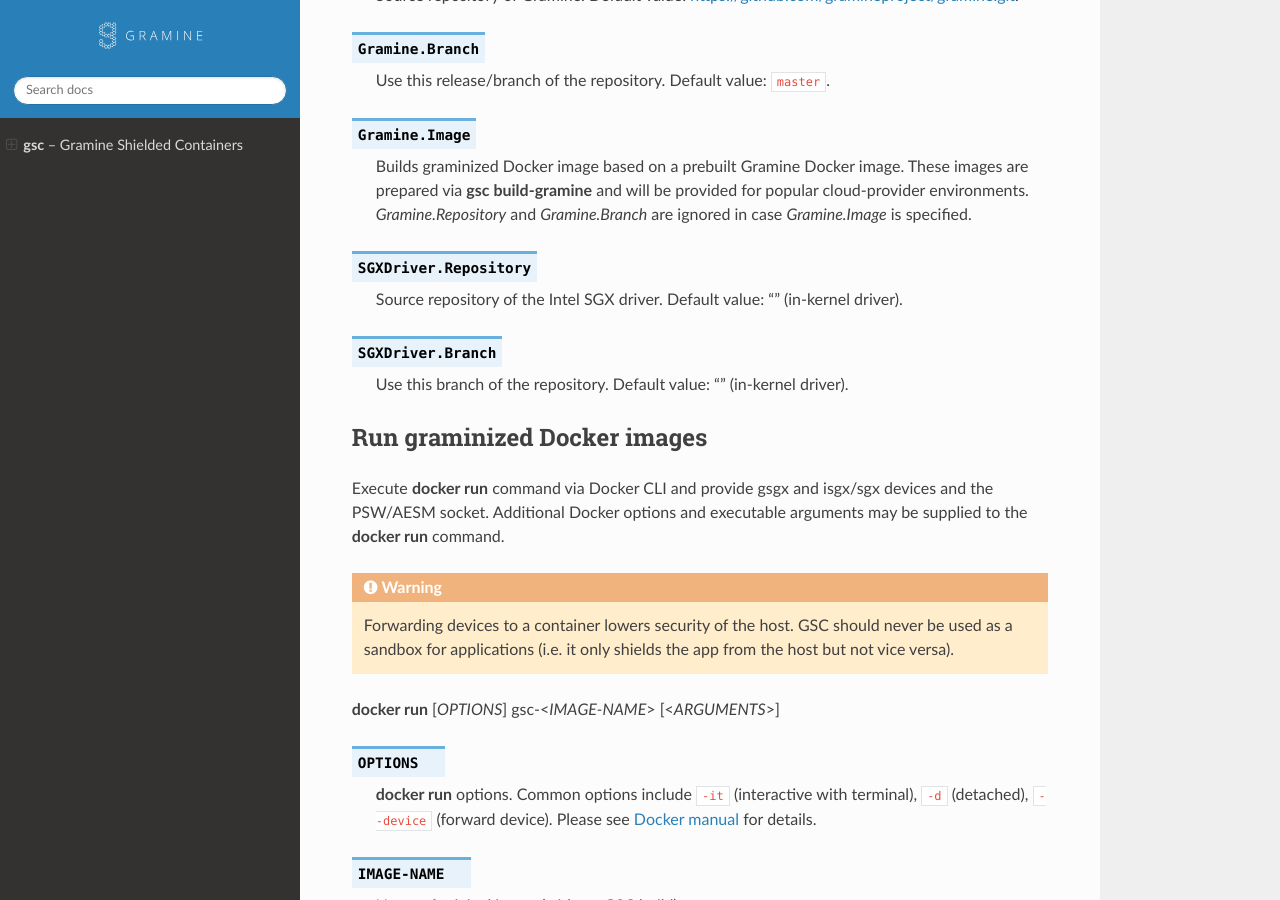
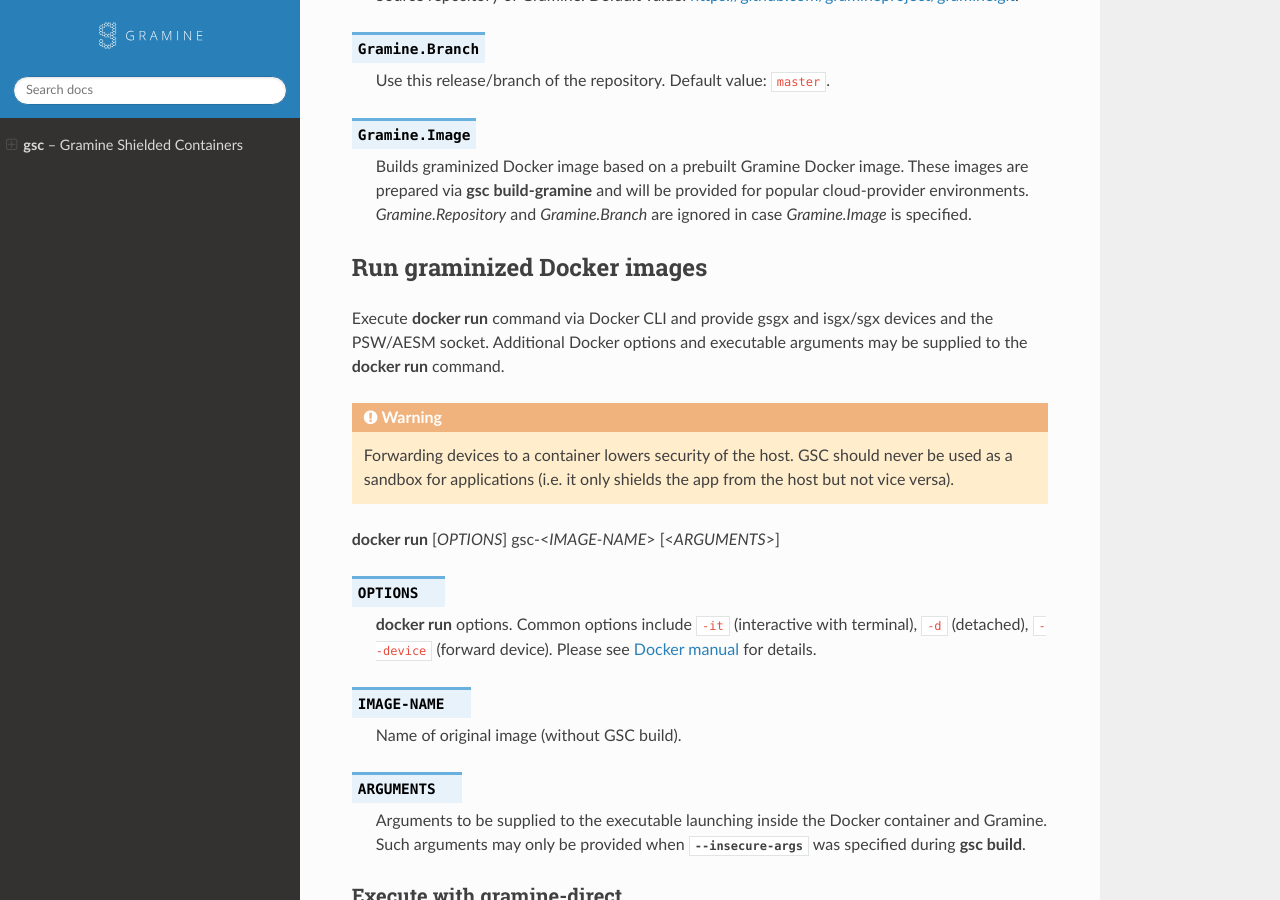
Before and after one commit to gramineproject/gsc, a Sphinx documentation site: the page built from Documentation/index.rst, in a window 1280 px wide and 900 px high, scrolled down 6696 px. Built offline with Sphinx 7.4.7 and the Read the Docs theme 3.1.0, drawn with Linux system fonts in a browser that asks for light colours.

Commit message:
Update GSC with Gramine's new SGX driver requirements
Signed-off-by: Adarsh Anand <adarsh.anand@intel.com>

```diff
--- a/Documentation/index.rst
+++ b/Documentation/index.rst
@@ -359,16 +359,6 @@ in :file:`config.yaml.template`.
    provided for popular cloud-provider environments. `Gramine.Repository` and
    `Gramine.Branch` are ignored in case `Gramine.Image` is specified.
 
-.. describe:: SGXDriver.Repository
-
-   Source repository of the Intel SGX driver. Default value: ""
-   (in-kernel driver).
-
-.. describe:: SGXDriver.Branch
-
-   Use this branch of the repository. Default value: ""
-   (in-kernel driver).
-
 Run graminized Docker images
 =============================
 
```
Also changed, not shown: 10 other files.
